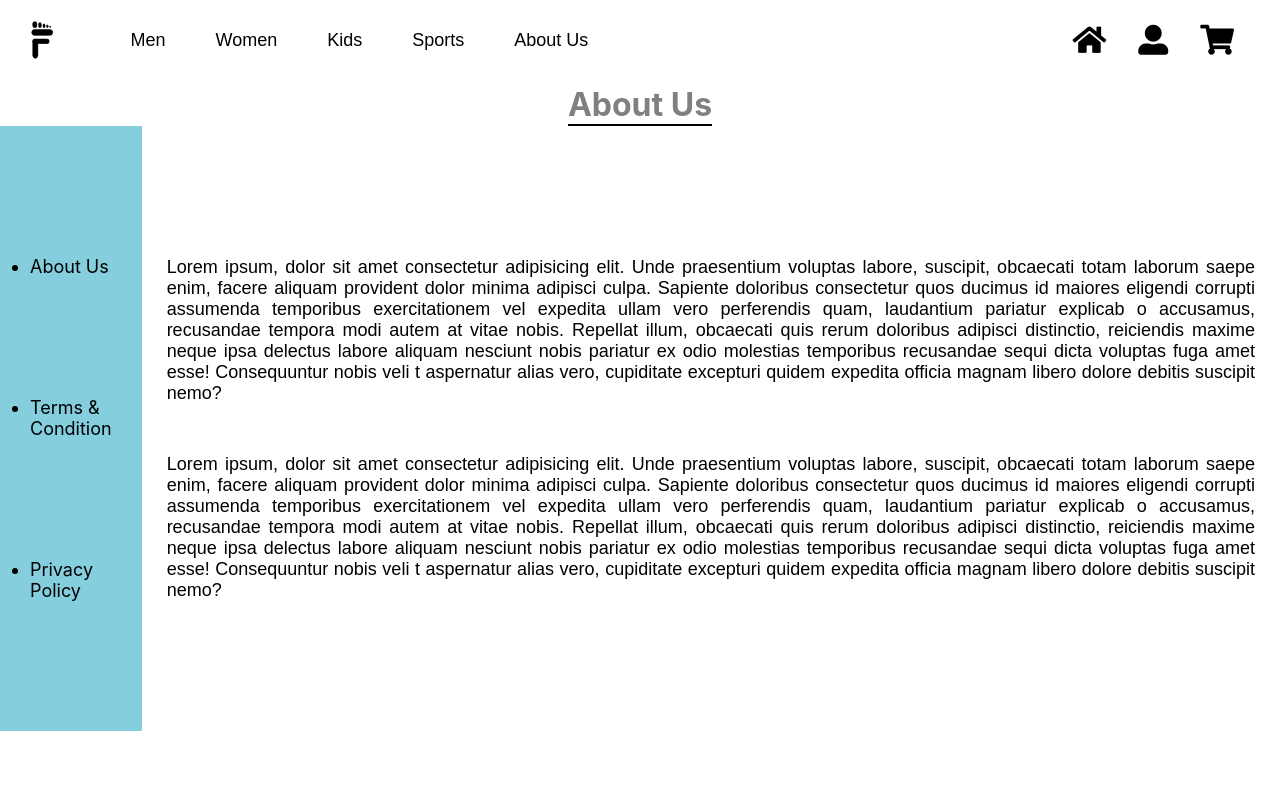
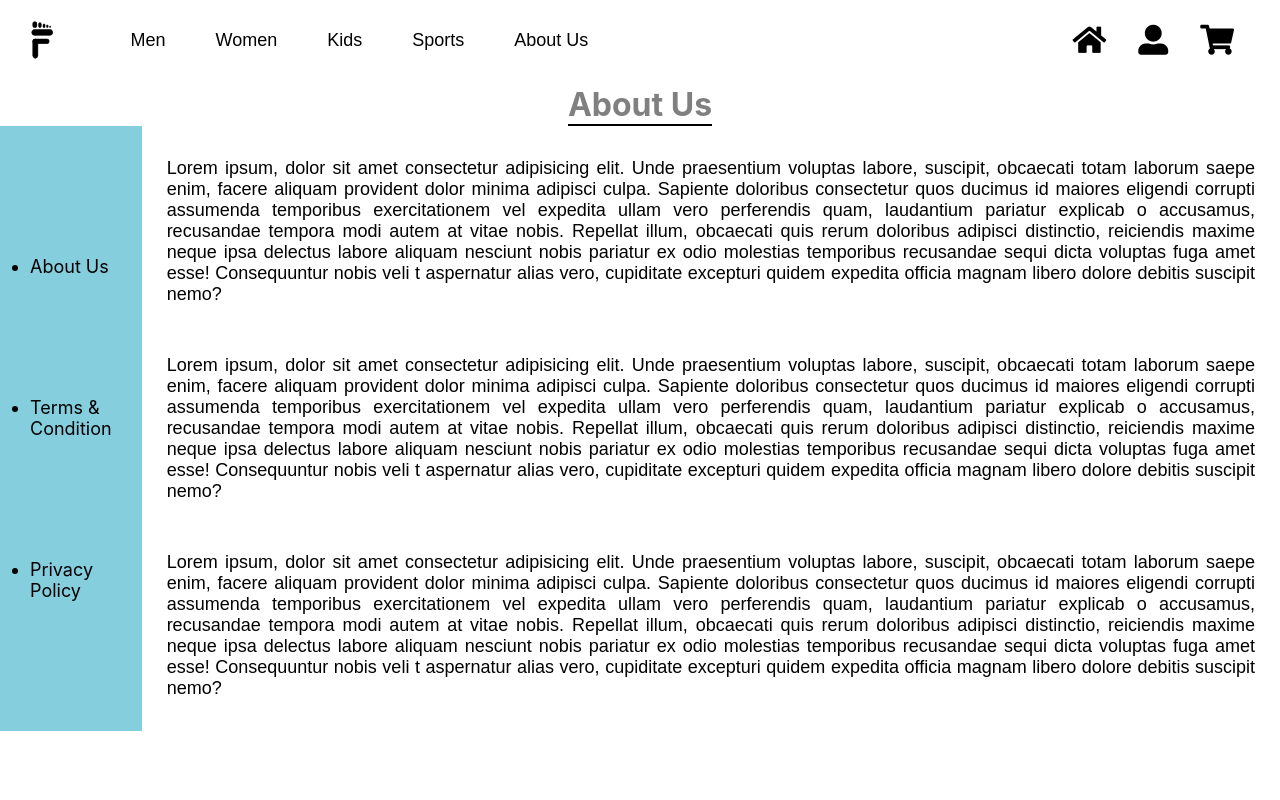
Before and after one commit to mdadnan0425/footwear, a React (Create React App) app: page /about in a window 1280 px wide. Shown: the top 800 px of the page. Built offline with nearby package versions, Linux system fonts and the light colour scheme.

Commit message:
new changes done

```diff
--- a/src/layout/pages/about/about.jsx
+++ b/src/layout/pages/about/about.jsx
@@ -15,7 +15,21 @@ export default class About extends Component {
                         </ul>
                     </div>
                     <div className="right">
-
+                        <p>Lorem ipsum, dolor sit amet consectetur adipisicing elit.
+                             Unde praesentium voluptas labore, suscipit, obcaecati
+                              totam  laborum saepe enim, facere aliquam provident
+                               dolor minima adipisci culpa. Sapiente doloribus
+                                consectetur quos ducimus id maiores eligendi corrupti
+                                 assumenda temporibus exercitationem vel expedita ullam
+                                  vero perferendis quam, laudantium pariatur explicab
+                                  o accusamus, recusandae tempora modi autem at vitae
+                                   nobis. Repellat illum, obcaecati quis rerum doloribus
+                                    adipisci distinctio, reiciendis maxime neque ipsa
+                                     delectus labore aliquam nesciunt nobis pariatur
+                                      ex odio molestias temporibus recusandae sequi dicta
+                                      voluptas fuga amet esse! Consequuntur nobis veli
+                                      t aspernatur alias vero, cupiditate excepturi quidem
+                             expedita officia magnam libero dolore debitis suscipit nemo?</p>
                              <p>Lorem ipsum, dolor sit amet consectetur adipisicing elit.
                              Unde praesentium voluptas labore, suscipit, obcaecati
                               totam  laborum saepe enim, facere aliquam provident
```
